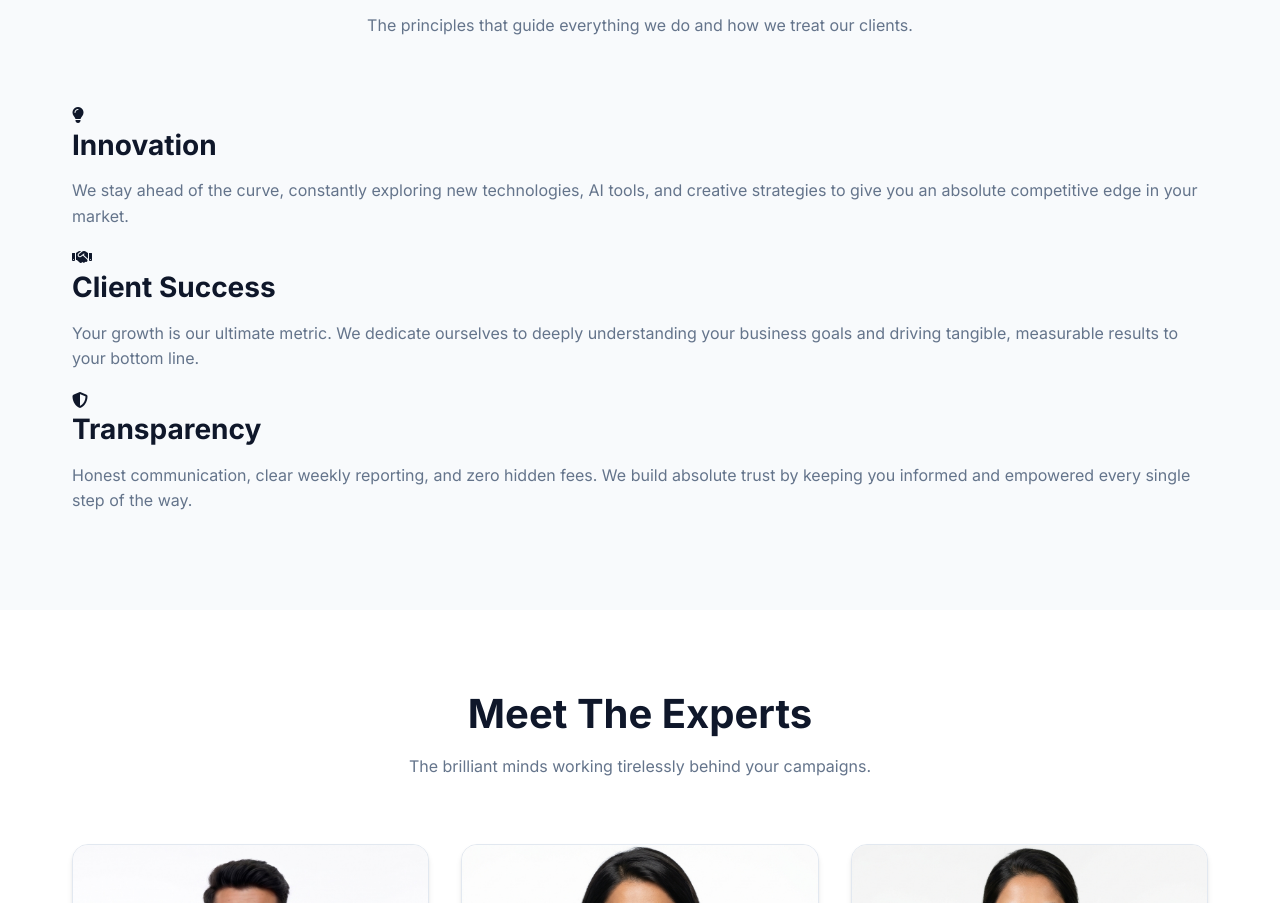
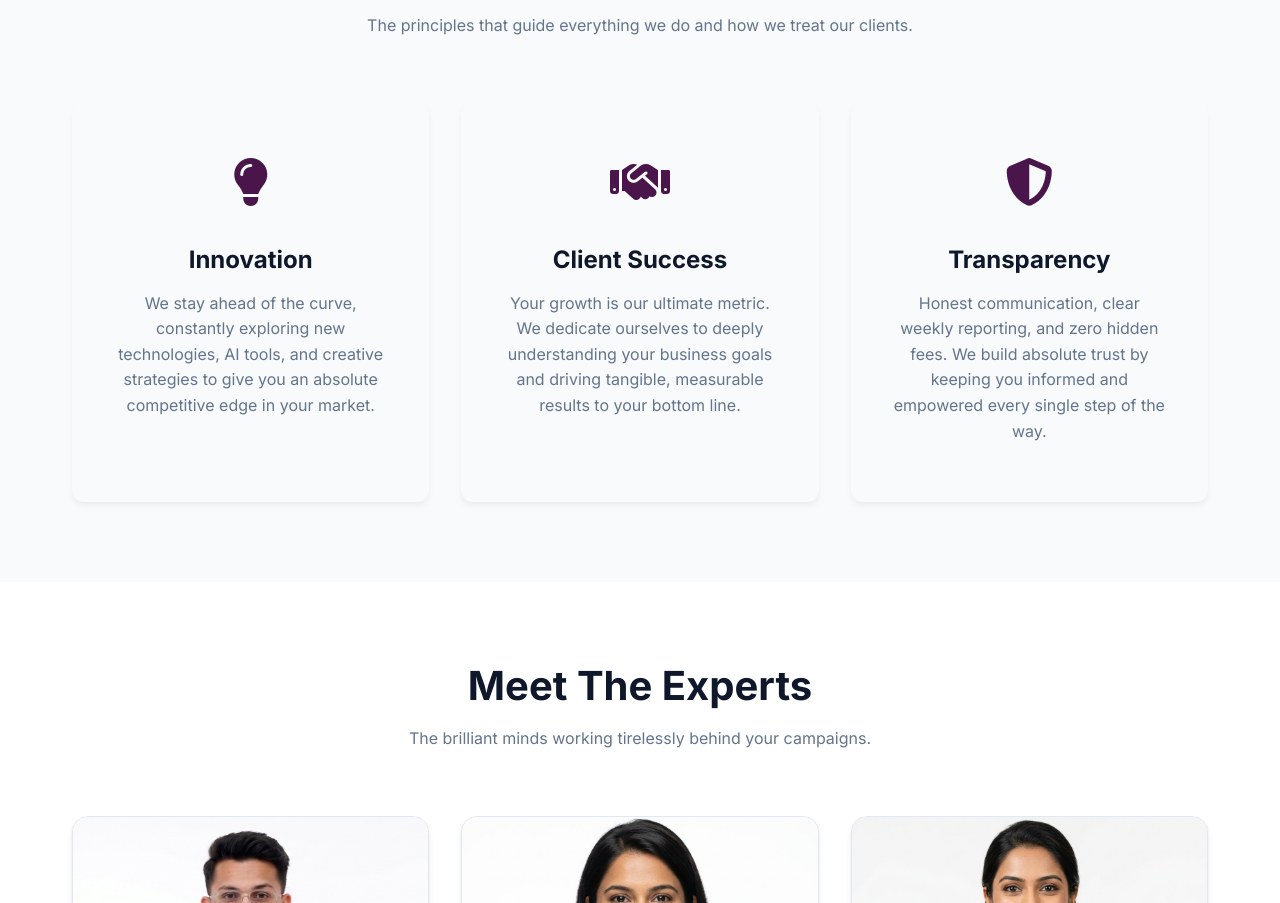
Before and after one commit to MustafaKhalid001/norivelle-website, a website: page about.html in a window 1280 px wide. Shown: the part 1439-2342 px from the top of the page. Drawn offline with Linux system fonts and the light colour scheme.

Commit message:
Convert Our Core Values section to a 3-column interactive grid with highlighted hover borders

```diff
--- a/css/styles.css
+++ b/css/styles.css
@@ -1636,3 +1636,54 @@ nav a:hover, .footer-links a:hover {
         width: 100%;
     }
 }
+
+/* Values Grid CSS added for Core Values section */
+.values-grid {
+    display: grid;
+    grid-template-columns: repeat(3, 1fr);
+    gap: 2rem;
+    margin-top: 3rem;
+}
+
+.value-card {
+    background-color: var(--bg-secondary);
+    padding: 2.5rem;
+    border-radius: 12px;
+    border: 2px solid transparent;
+    text-align: center;
+    box-shadow: 0 4px 6px rgba(0, 0, 0, 0.05);
+}
+
+.value-card .value-icon {
+    font-size: 3rem;
+    color: var(--primary);
+    margin-bottom: 1.5rem;
+}
+
+.value-card h3 {
+    margin-bottom: 1rem;
+    font-size: 1.5rem;
+}
+
+.value-card p {
+    color: var(--text-muted);
+    line-height: 1.6;
+}
+
+.value-card:hover {
+    transform: translateY(-5px);
+    border-color: var(--primary);
+    box-shadow: 0 10px 20px rgba(0, 0, 0, 0.1);
+}
+
+@media (max-width: 992px) {
+    .values-grid {
+        grid-template-columns: repeat(2, 1fr);
+    }
+}
+
+@media (max-width: 768px) {
+    .values-grid {
+        grid-template-columns: 1fr;
+    }
+}
```
